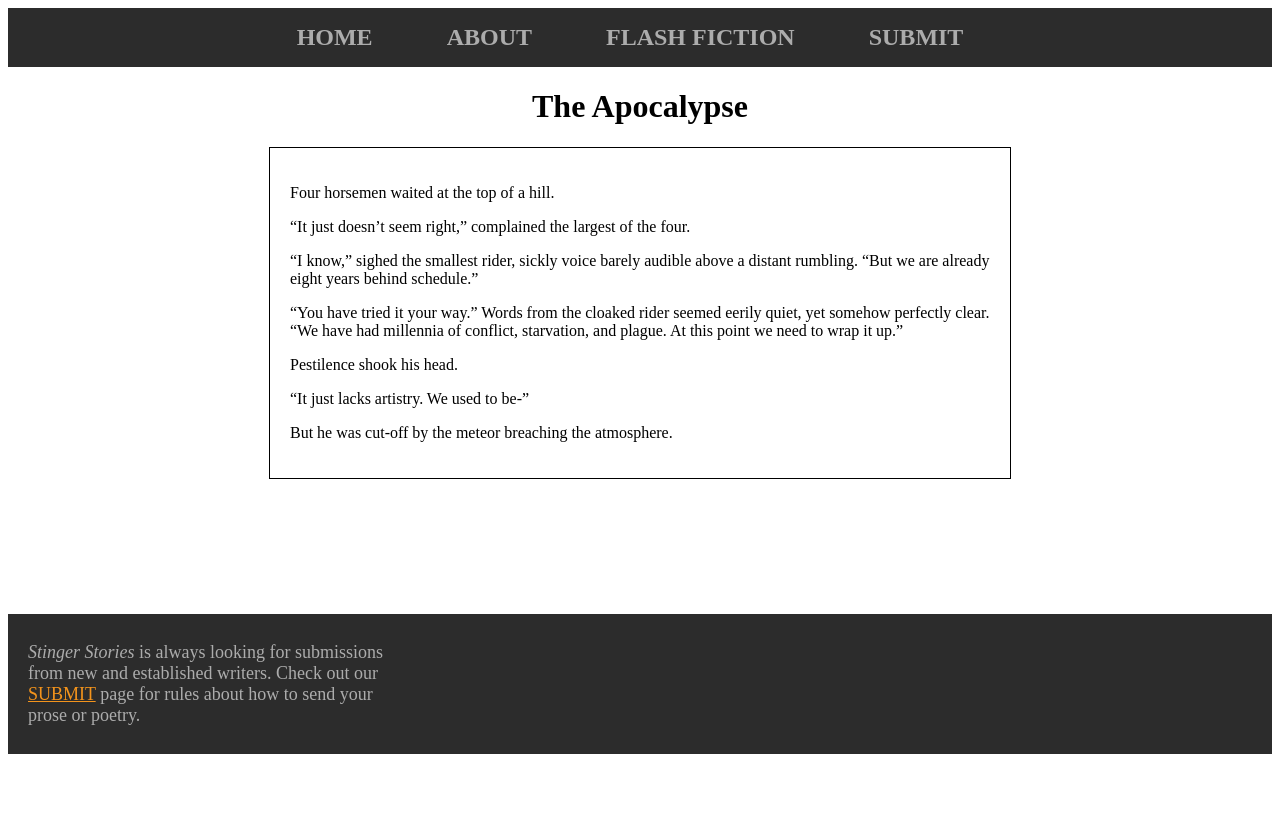
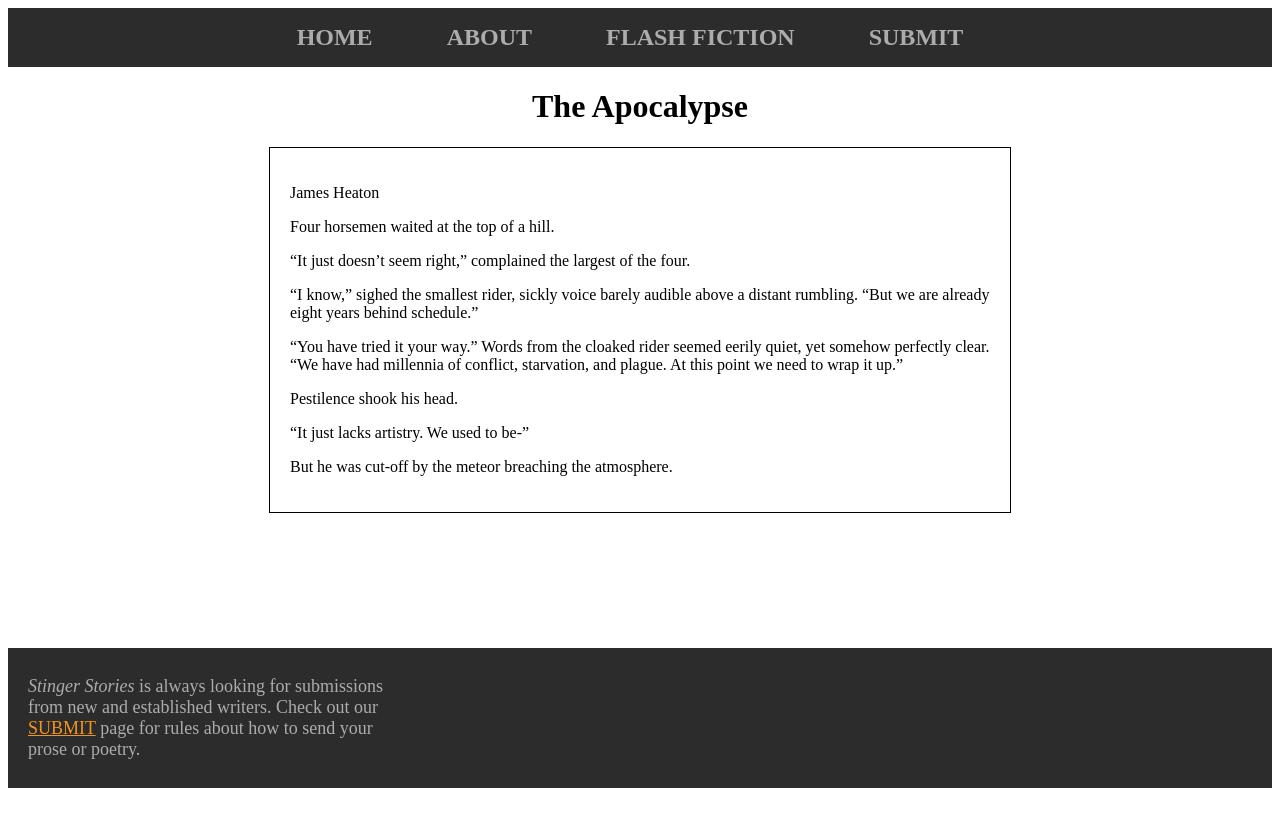
Before and after one commit to jwheatonumich/stinger-stories, a Jekyll site: the page built from _posts/2020-07-30-the-apocalypse.markdown, in a window 1280 px wide. Shown: the top 827 px of the page. Built offline with Jekyll 4.4.1, drawn with Linux system fonts in a browser that asks for light colours.

Commit message:
add authors
added authors to posts

```diff
--- a/_layouts/post.html
+++ b/_layouts/post.html
@@ -35,6 +35,7 @@ span{
         </div>
 
         <div id="body-text-div">
+            <p id="author">{{ :page.author }}</p>
             <p id="description"> {{ content }}</p>
         </div>
     </div>
--- a/_posts/2020-07-30-the-apocalypse.markdown
+++ b/_posts/2020-07-30-the-apocalypse.markdown
@@ -5,6 +5,7 @@ author: "James Heaton"
 date:   2020-07-25 20:06:54 -0500
 excerpt_separator: <!--more-->
 permalink: /:title
+categories: apocalypse drabble
 ---
 
 Four horsemen waited at the top of a hill.
```
